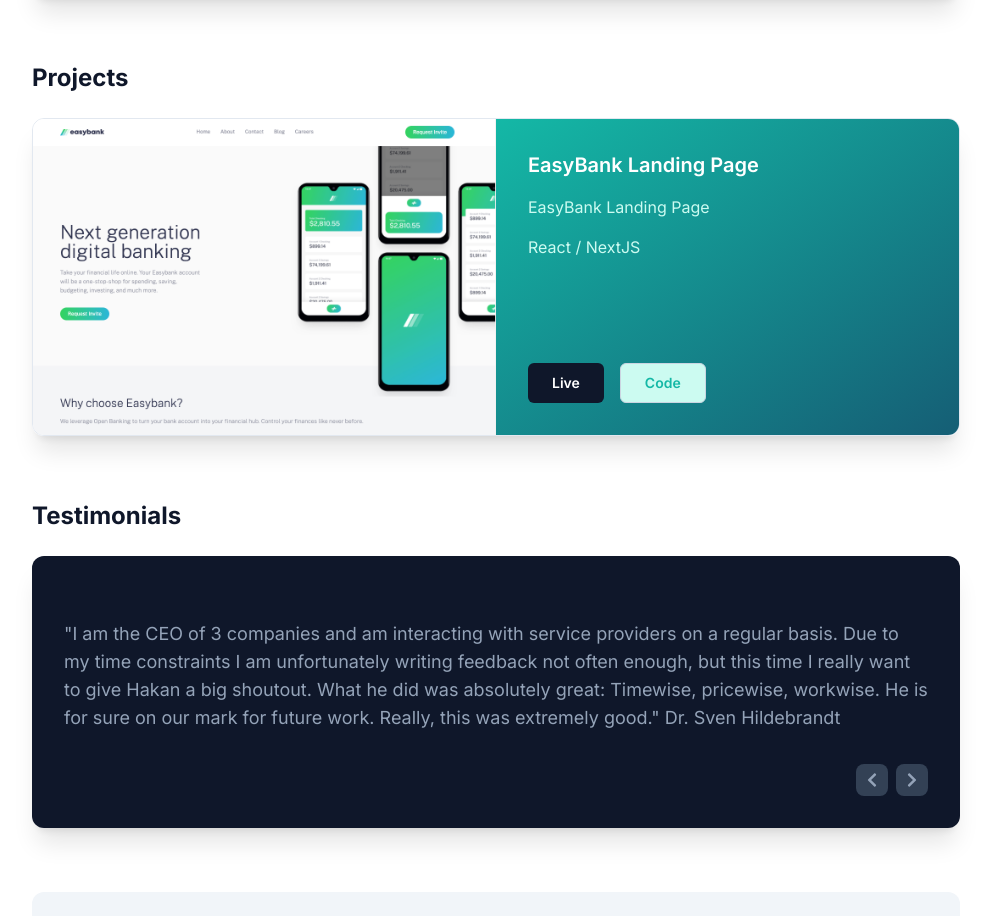
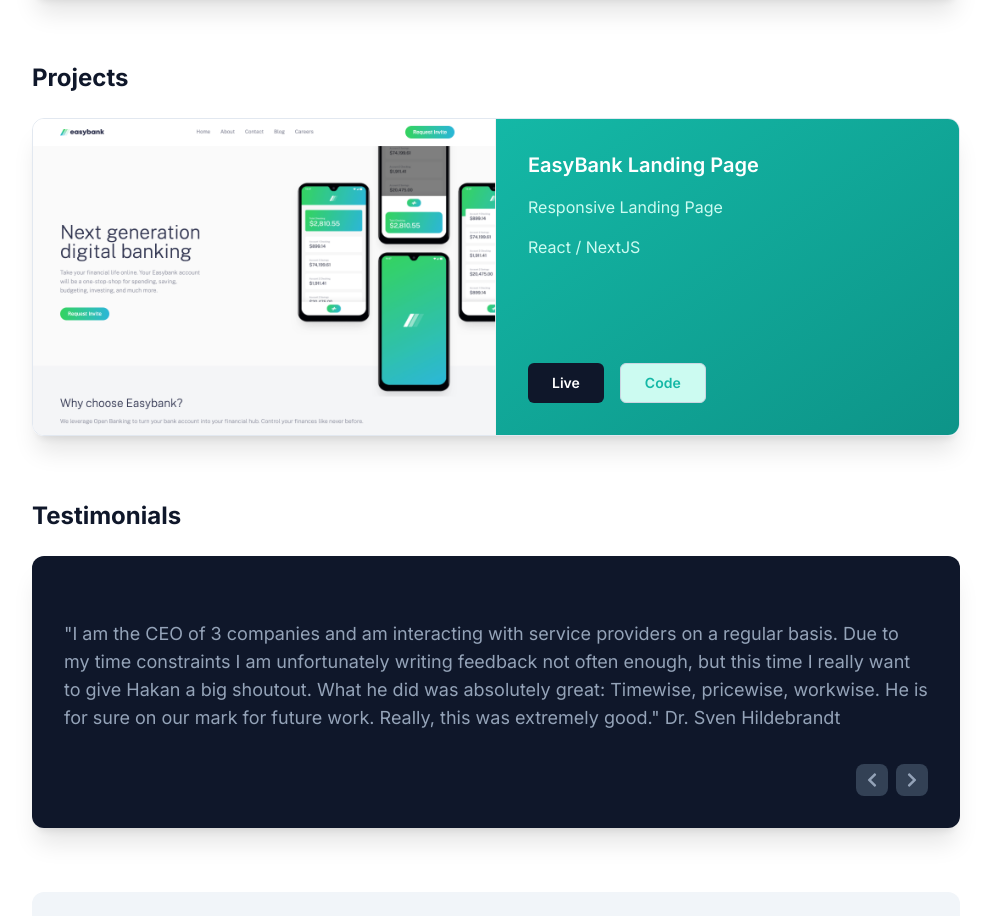
Before and after one commit to hakangundogdu/next-portfolio, a Next.js app: page / in a window 1280 px wide. Shown: the part 902-1818 px from the top of the page, without its empty margins (144-1135 px from the left). Built offline with nearby package versions, Linux system fonts and the light colour scheme.

Commit message:
project color

```diff
--- a/components/Projects.tsx
+++ b/components/Projects.tsx
@@ -17,13 +17,13 @@ const Projects = () => {
             />{' '}
           </div>
 
-          <div className="md:w-1/2 w-full bg-gradient-to-br from-teal-500 to-cyan-800 flex flex-col justify-between px-8 py-8">
+          <div className="md:w-1/2 w-full bg-gradient-to-br from-teal-500 to-teal-600 flex flex-col justify-between px-8 py-8">
             <div>
               <p className=" text-xl  mb-4 font-semibold  text-white">
                 {' '}
                 EasyBank Landing Page{' '}
               </p>
-              <p className="  mb-4  text-teal-100"> EasyBank Landing Page </p>
+              <p className="  mb-4  text-teal-100"> Responsive Landing Page</p>
               <p className="  mb-4  text-teal-100"> React / NextJS</p>
             </div>
 
```
